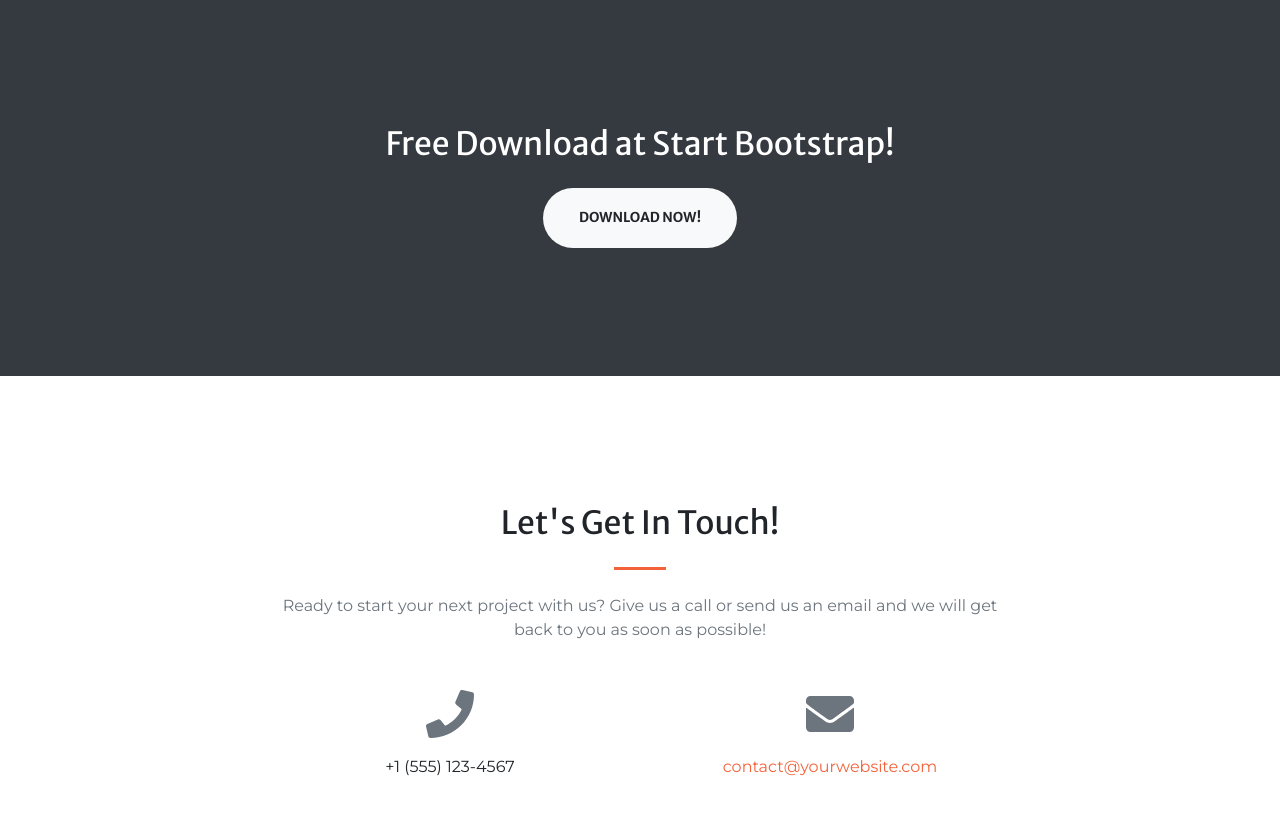
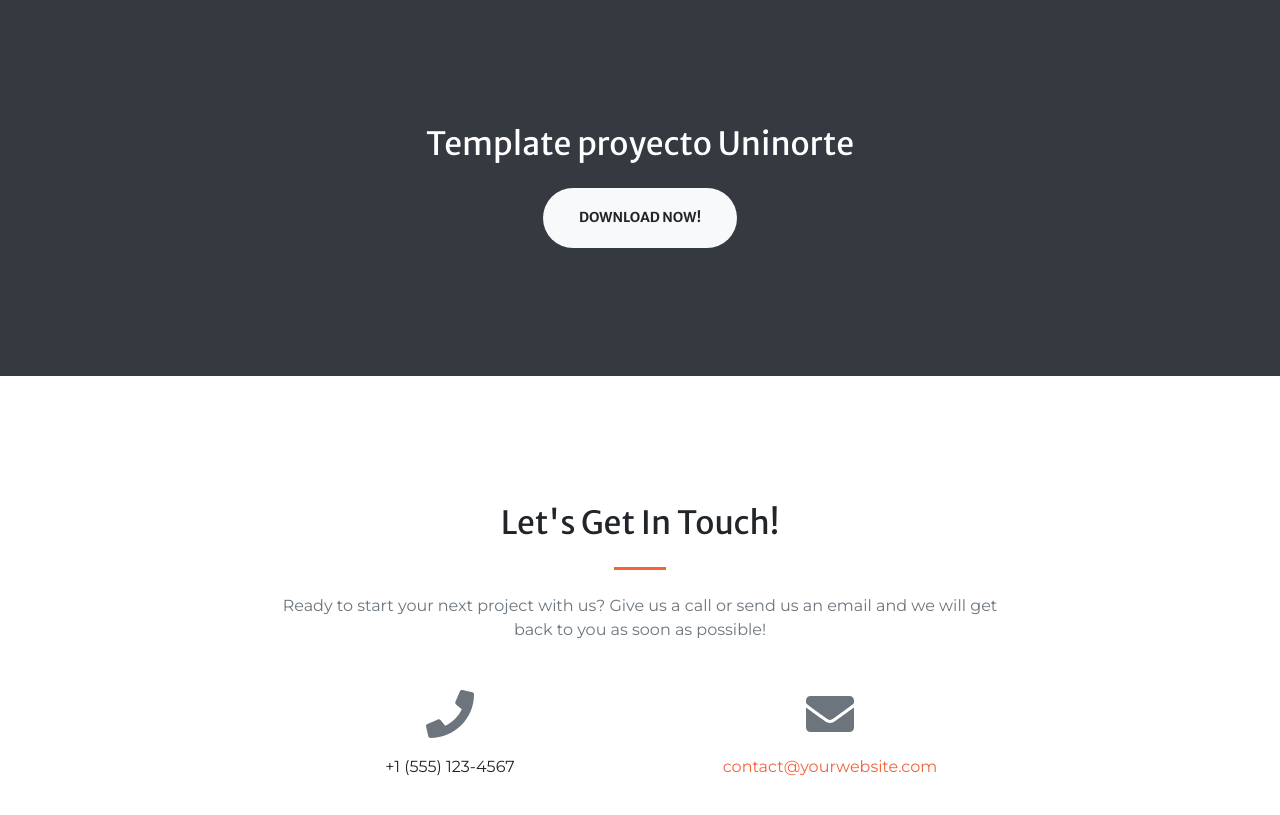
Before and after one commit to karensampayo/taller-uninorte, a plain HTML site: page index.html in a window 1280 px wide. Shown: the part 2392-3207 px from the top of the page. Drawn offline with nearby package versions, Linux system fonts and the light colour scheme.

Commit message:
Ajuste texto proyecto uninorte

```diff
--- a/index.html
+++ b/index.html
@@ -166,7 +166,7 @@
         <!-- Call to action-->
         <section class="page-section bg-dark text-white">
             <div class="container text-center">
-                <h2 class="mb-4">Free Download at Start Bootstrap!</h2>
+                <h2 class="mb-4">Template proyecto Uninorte</h2>
                 <a class="btn btn-light btn-xl" href="https://startbootstrap.com/themes/creative/">Download Now!</a>
             </div>
         </section>
```
